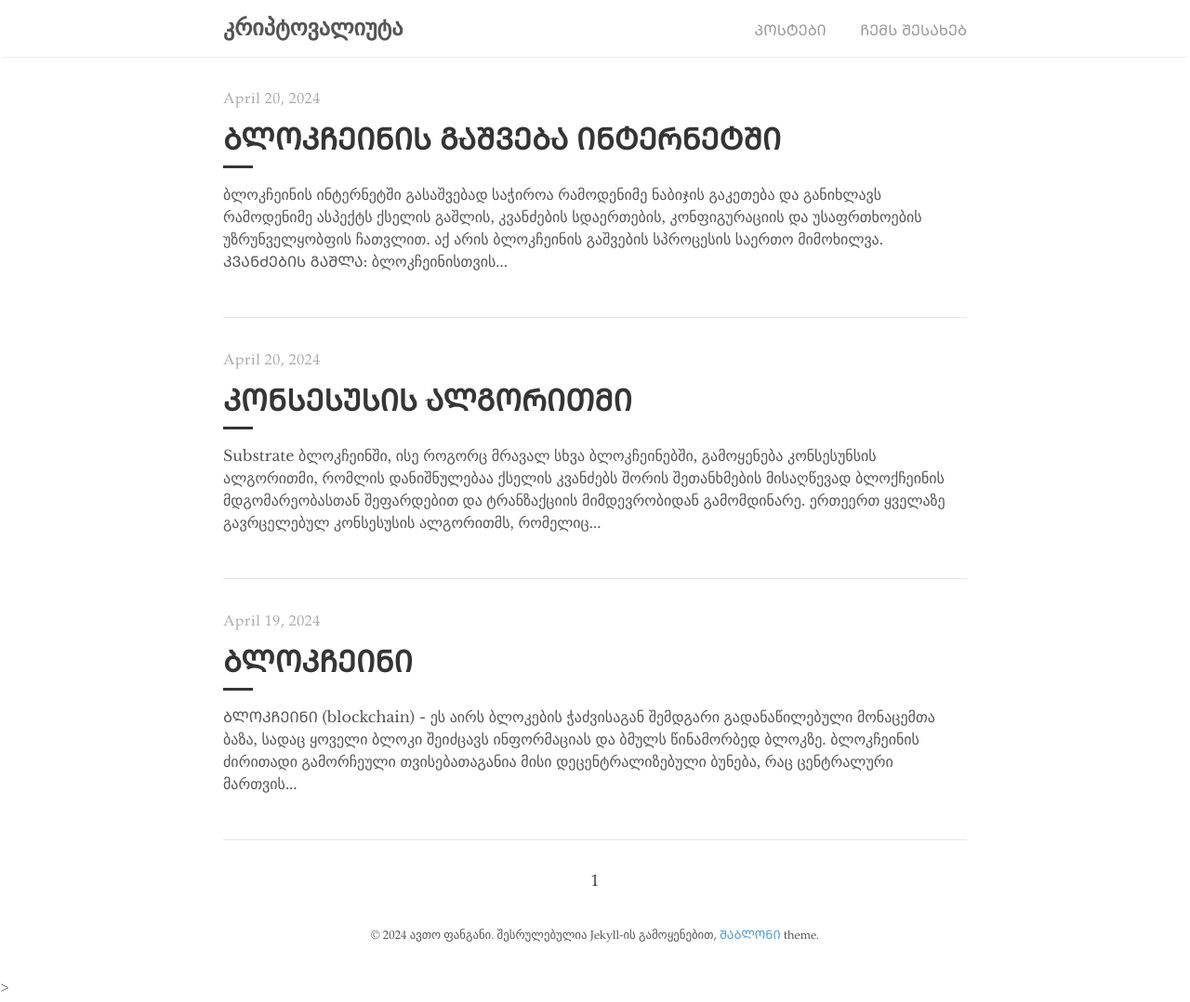
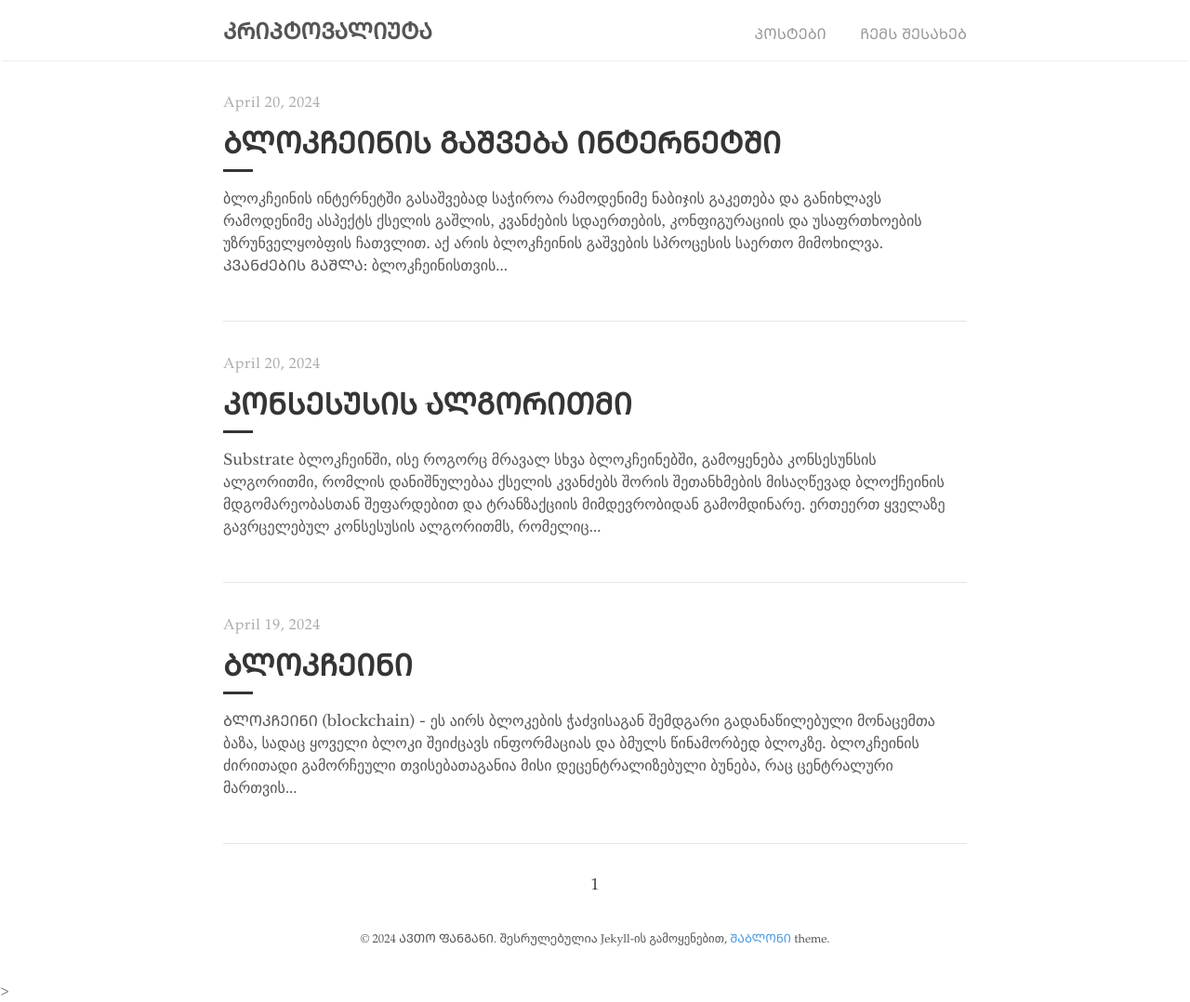
Before and after one commit to avtotrainer/cripto, a Jekyll site: the page built from index.html, in a window 1280 px wide. Shown: the whole page at 93% size. Built offline with Jekyll 4.4.1, drawn with Linux system fonts in a browser that asks for light colours; the list of posts is cut into pages by our own code.

Commit message:
consensuse

```diff
--- a/_config.yml
+++ b/_config.yml
@@ -1,5 +1,5 @@
 # Site settings
-title:          კრიპტოვალიუტა
+title:          ᲙᲠᲘᲞᲢᲝᲕᲐᲚᲘᲣᲢᲐ
 description:    "კრიპტოვალიუტასათან დაკავშირებული თემები"
 baseurl:
 url:
@@ -12,7 +12,7 @@ google_analytics:
 
 # Author
 author:
-  name:         ავთო ფანგანი
+  name:         ᲐᲕᲗᲝ ᲤᲐᲜᲒᲐᲜᲘ
   url:          https:/blog.din.ge
   email:        blog@din.ge
 
```
